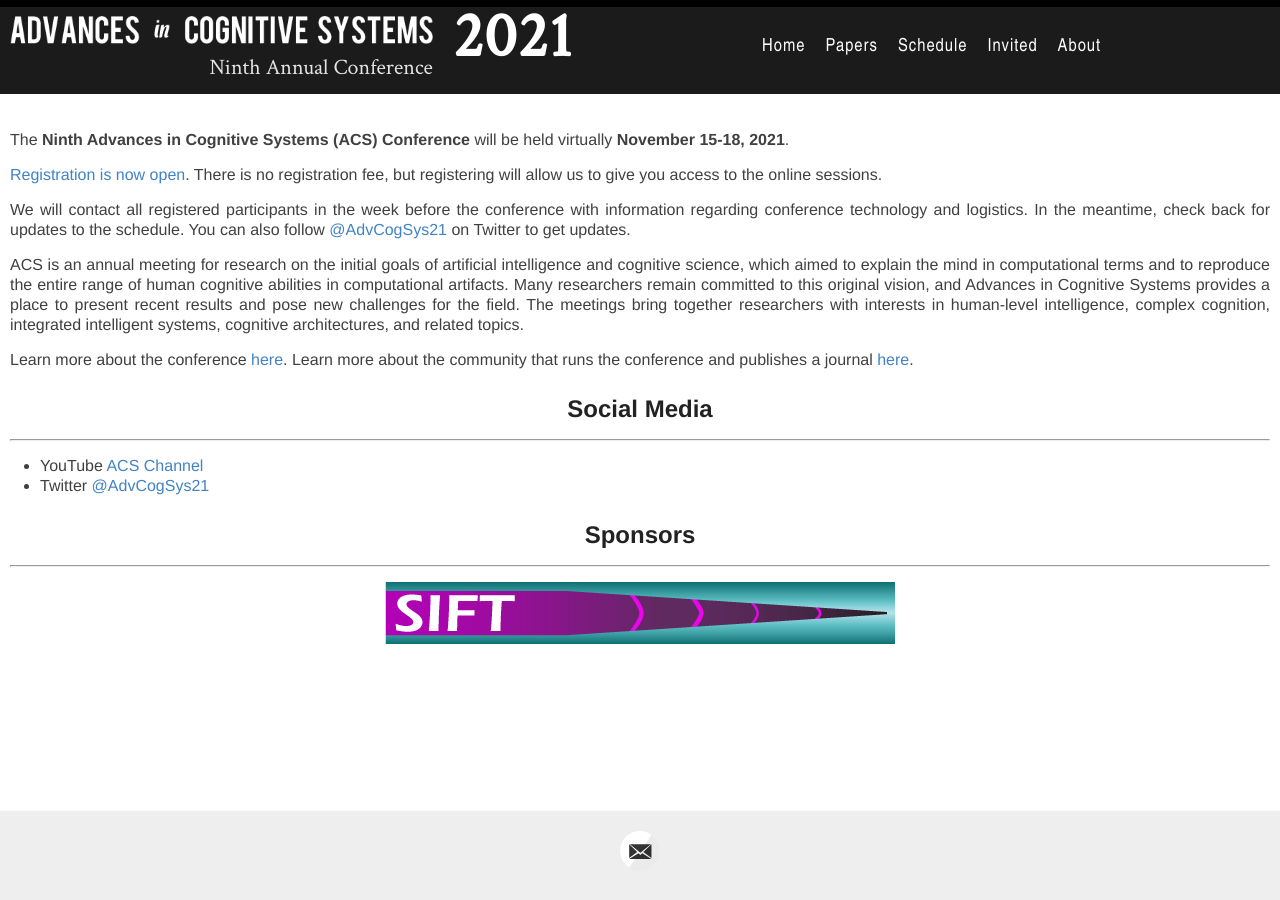
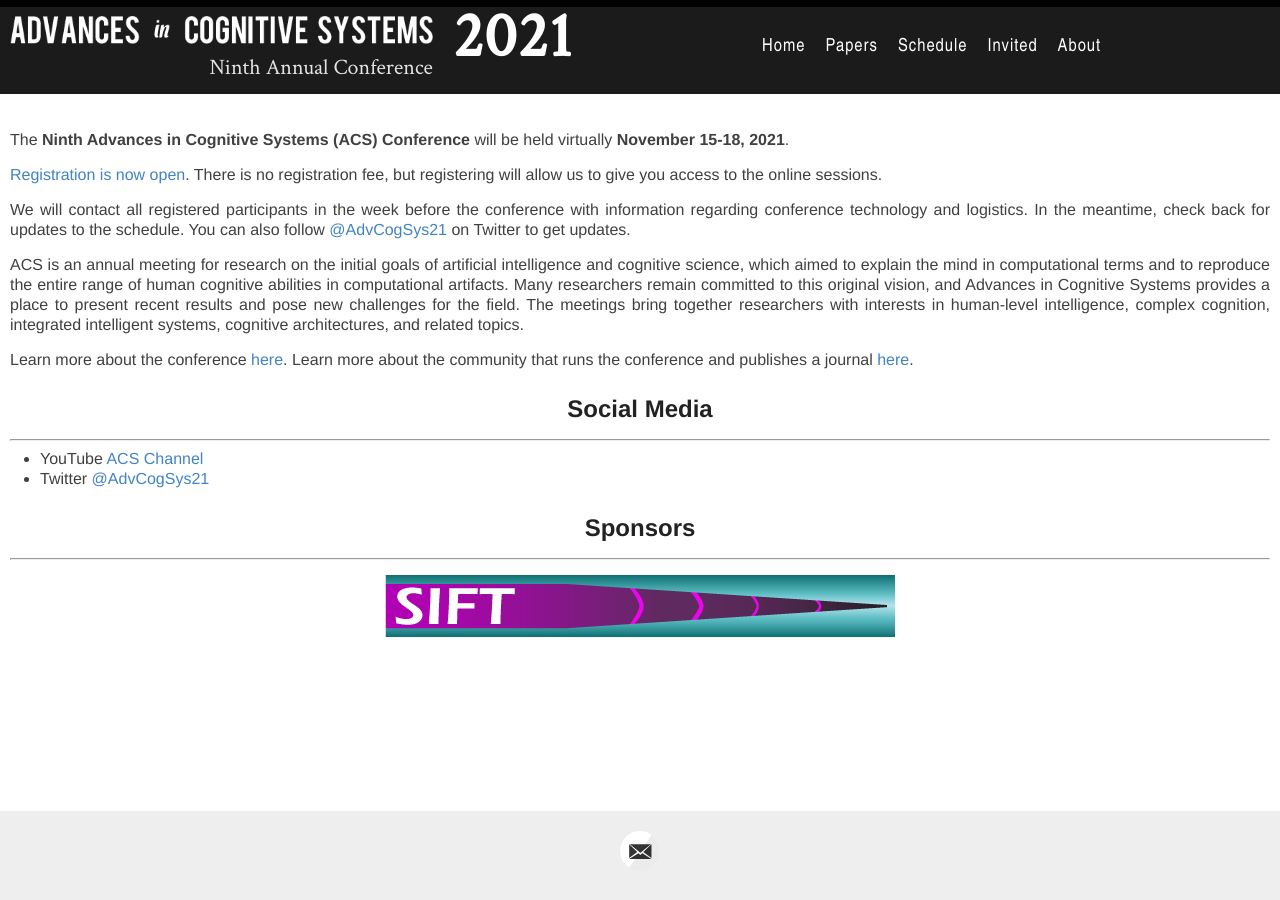
Before and after one commit to AdvancesInCognitiveSystems/acs2021, a Jekyll site: the page built from index.md, in a window 1280 px wide. Built offline with Jekyll 4.4.1, drawn with Linux system fonts in a browser that asks for light colours.

Commit message:
space above lists

```diff
--- a/assets/style.scss
+++ b/assets/style.scss
@@ -89,6 +89,7 @@ p {
   margin: 15px 0;
   text-align:justify;
 }
+
 
 table {
 	padding: 0;
@@ -199,7 +200,7 @@ a {
 }
 
 ul, ol {
-  margin: 15px 0;
+  margin: 5px 0;
   padding-left: 30px;
 }
 
```
